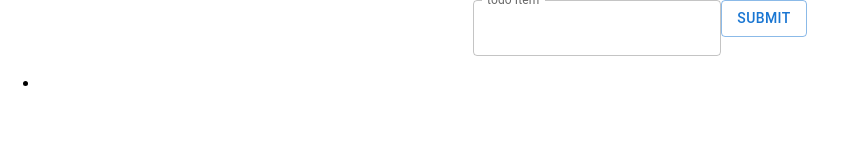
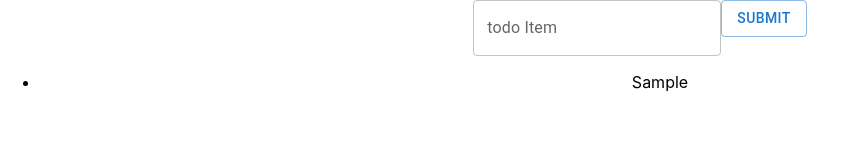
Before and after one commit to eddyhwang97/todo-list-app-demo, a React (Create React App) app: page / in a window 1280 px wide. Both pictures are taken after typing "Sample" into the empty fields and a click on the button "SUBMIT". Shown: the top 160 px of the page, without its empty margins (0-847 px from the left). Built offline with nearby package versions, Linux system fonts and the light colour scheme.

Commit message:
[2/n] Create TodoItem react component: Strikethrough todo item if marked finished

```diff
--- a/src/App.js
+++ b/src/App.js
@@ -9,10 +9,11 @@ let todoItemId = 0;
 // TotoItemInputField :  Todo아이템 입력할 컴포넌트
 const TotoItemInputField = (props) => {
   // textField에 입력도니 todo state로 관리
-  const [input, setInput] = useState();
+  const [input, setInput] = useState("");
 
   // onSubmit : submit버튼 클릭시 택스트필드에 있는 text 전송
   const onSubmit = () => {
+    // 버튼을 누르면 input값을 상위컴포넌트인 onSubmit로 값을넘겨줌
     props.onSubmit(input);
     setInput("");
   };
@@ -20,6 +21,7 @@ const TotoItemInputField = (props) => {
   return (
     <div>
       <TextField id="todo-item-input" label="todo Item" variant="outlined" onChange={(e) => setInput(e.target.value)} value={input} />
+      {/* 버튼 눌렀을때  onSubmit callback 콜해주기  */}
       <Button variant="outlined" onClick={onSubmit}>
         submit
       </Button>
@@ -27,10 +29,30 @@ const TotoItemInputField = (props) => {
   );
 };
 
-// TotoItemLIst :  등록된 아이템 보여줄 컴퍼넌트
+// TodoItem : 등록된 아이템 li>span
+const TodoItem = (props) => {
+  const style = props.todoItem.isFinished ? { textDecoration: "line-through" } : {};
+  console.log(props);
+  return (
+    <li>
+      <span
+        style={style}
+        onClick={() => {
+          props.onTodoItemClick(props.todoItem);
+        }}
+      >
+        {props.todoItem.todoItemContent}
+      </span>
+    </li>
+  );
+};
+
+// TotoItemLIst :  등록된 아이템 보여줄 컴퍼넌트 div>ul
 const TotoItemLIst = (props) => {
+  // todoItemList배열 map으로 리턴
   const todoList = props.todoItemList.map((todoItem, index) => {
-    return <li key={index}>{todoItem.todoItemContent}</li>;
+    // 등록된 아이템
+    return <TodoItem key={index} todoItem={todoItem} onTodoItemClick={props.onTodoItemClick} />;
   });
   return (
     <div>
@@ -44,20 +66,40 @@ function App() {
   // Todo아이템들 state로 관리
   const [todoItemList, settodoItemList] = useState([]);
 
-  const onSubmit = (newTodoItem)=>{
-    settodoItemList([...todoItemList,{
-      id: todoItemId++,
-      todoItemContent: newTodoItem,
-      isFinished: false,
-    }])
-  }
+  // Todo 아이템 버튼 눌릴때 스테이트에 추가하는 callback function 만들어서 props로 넘겨줌
+  const onSubmit = (newTodoItem) => {
+    // newTodoItem은 TotoItemInputField에서 온 input값
+    settodoItemList([
+      ...todoItemList,
+      {
+        id: todoItemId++,
+        todoItemContent: newTodoItem,
+        isFinished: false,
+      },
+    ]);
+  };
+
+  const onTodoItemClick = (clickedTodoItem) => {
+    settodoItemList(
+      todoItemList.map((todoItem) => {
+        if (clickedTodoItem.id === todoItem.id) {
+          return {
+            id: clickedTodoItem.id,
+            todoItemContent: clickedTodoItem.todoItemContent,
+            isFinished: !clickedTodoItem.isFinished,
+          };
+        } else {
+          return todoItem;
+        }
+      })
+    );
+  };
 
   return (
     <div className="App">
-      {/* TotoItemInputField/버튼 눌렀을때  onSubmit callback 콜해주기  */}
       <TotoItemInputField onSubmit={onSubmit} />
-        {/* TodoItemList 컴포넌트 props 로 등록된 Todo 아이템들 받기  */}
-      <TotoItemLIst todoItemList={[todoItemList]} />
+      {/* TodoItemList 컴포넌트 props 로 등록된 Todo 아이템들 받기  */}
+      <TotoItemLIst todoItemList={todoItemList} onTodoItemClick={onTodoItemClick} />
     </div>
   );
 }
```
